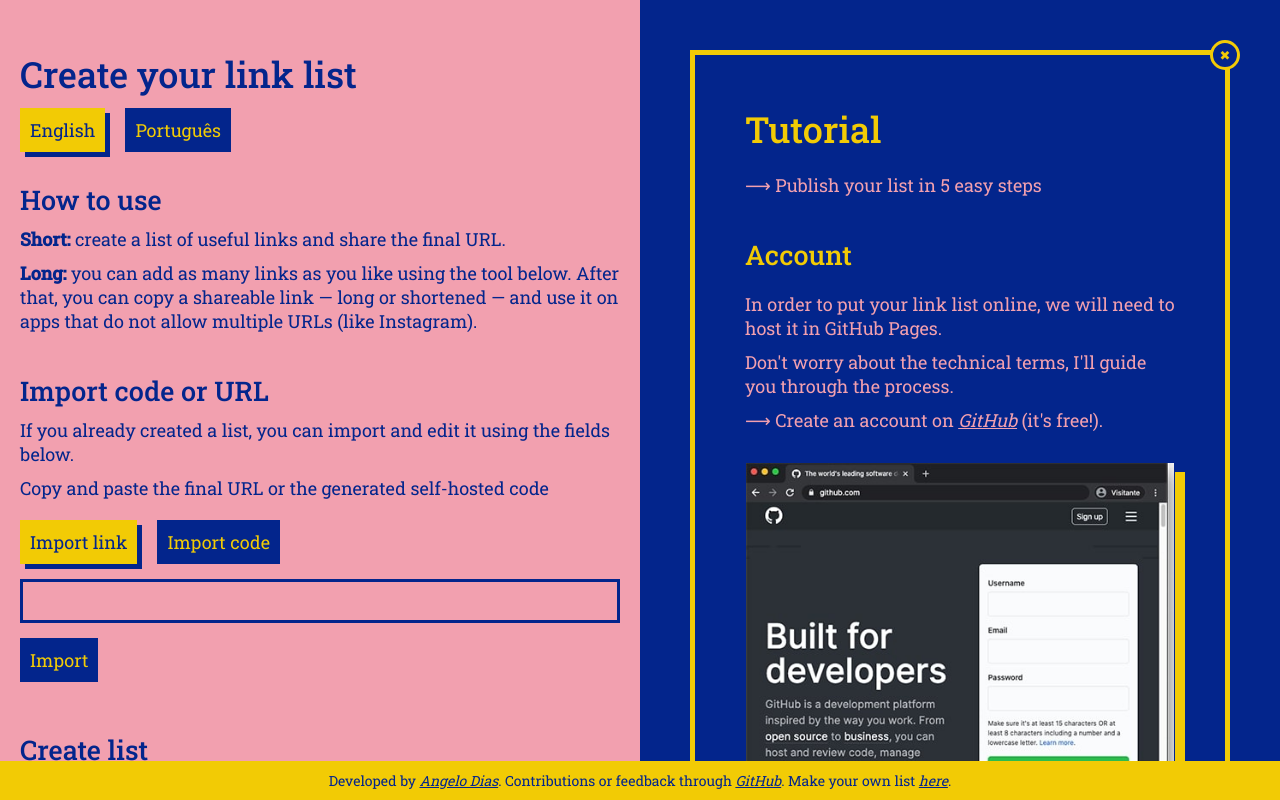
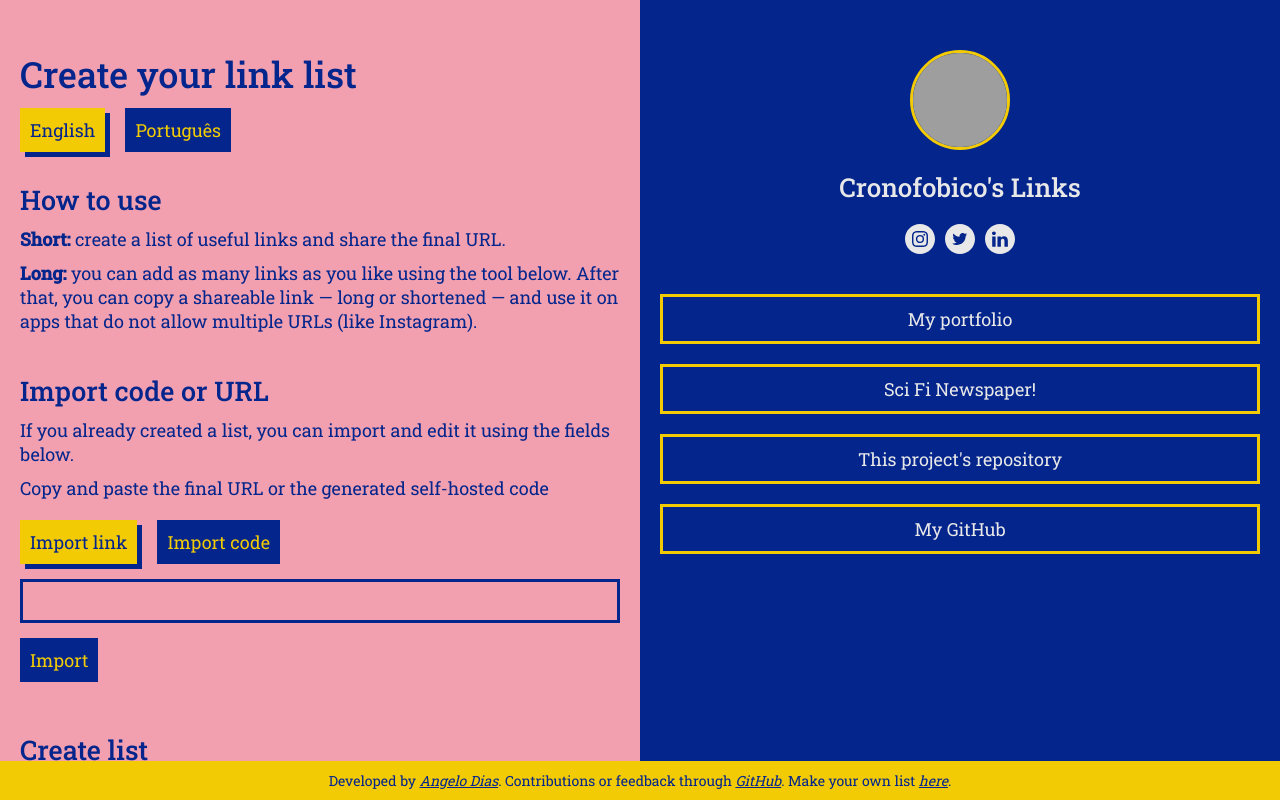
Before and after one commit to angelod1as/linkbio, a React (Create React App) app: page /linkbio/en in a window 1280 px wide. Built offline with nearby package versions, Linux system fonts and the light colour scheme; no server answers; grey boxes are pictures that could not be loaded.

Commit message:
tutorial done

```diff
--- a/src/pages/Default/index.tsx
+++ b/src/pages/Default/index.tsx
@@ -36,7 +36,7 @@ const Default = ({
   const { i18n } = useTranslation();
 
   const [isDisplay, setIsDisplay] = useState(true);
-  const [isTutorial, setIsTutorial] = useState(true);
+  const [isTutorial, setIsTutorial] = useState(false);
 
   const [socialList, setSocialList] = useState<ISocial>({
     instagram: 'http://www.instagram.com/cronofobico',
```
